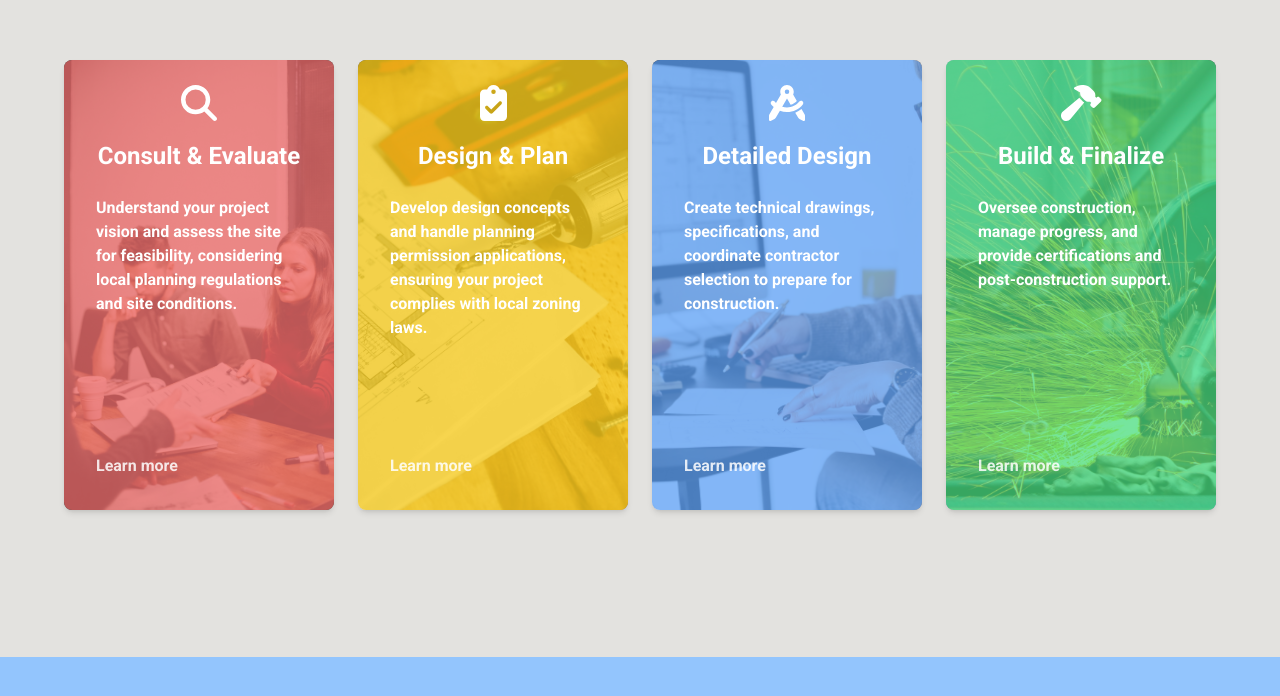
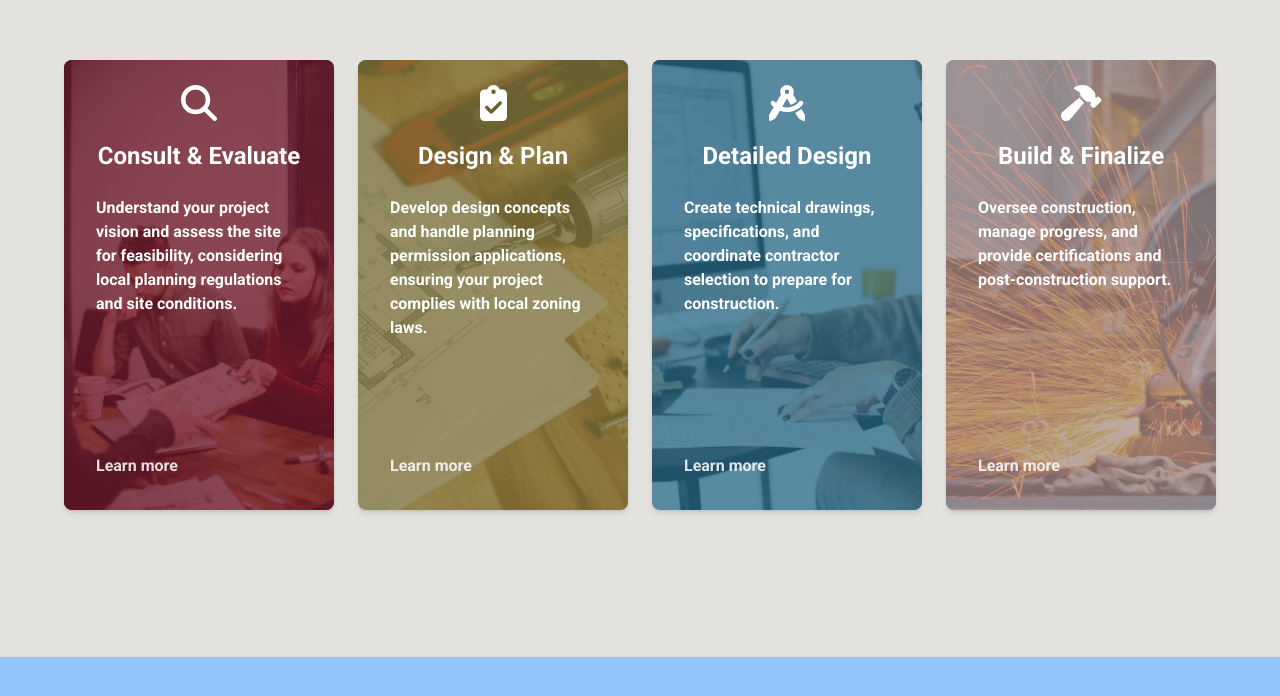
Before and after one commit to pmcd20/sampleSite, a React (Create React App) app: page / in a window 1280 px wide. Shown: the part 943-1639 px from the top of the page. Built offline with nearby package versions, Linux system fonts and the light colour scheme.

Commit message:
Change backgrounds

```diff
--- a/src/components/services.jsx
+++ b/src/components/services.jsx
@@ -13,7 +13,7 @@ const Services = () => {
                     <a href="#" className="block transform transition-transform duration-300 hover:scale-105">
                         <div className=" relative p-6 rounded-lg  shadow-md hover:shadow-2xl  flex flex-col justify-between bg-group-discussion  bg-no-repeat bg-cover bg-bottom  md:min-h[250px]  lg:min-h-[450px] ">
 
-                            <div className="absolute inset-0 bg-red-400  opacity-75 rounded-lg"></div>
+                            <div className="absolute inset-0 bg-[#76182d] opacity-75 rounded-lg"></div>
 
 
 
@@ -33,7 +33,7 @@ const Services = () => {
                     <a href="#" className="block transform transition-transform duration-300 hover:scale-105">
                         <div className=" relative p-6 rounded-lg shadow-md hover:shadow-2xl flex flex-col justify-between bg-table-plan  bg-no-repeat bg-cover bg-bottom md:min-h-[250px] lg:min-h-[450px] ">
 
-                            <div className="absolute inset-0 bg-yellow-400  opacity-75 rounded-lg"></div>
+                            <div className="absolute inset-0 bg-[#7c7034]  opacity-75 rounded-lg"></div>
 
 
 
@@ -54,7 +54,7 @@ const Services = () => {
                     <a href="#" className="block transform transition-transform duration-300 hover:scale-105">
                         <div className=" relative p-6 rounded-lg shadow-md hover:shadow-2xl flex flex-col justify-between bg-person-computer  bg-no-repeat bg-cover bg-bottom md:min-h-[250px] lg:min-h-[450px] ">
 
-                            <div className="absolute inset-0 bg-blue-400  opacity-75 rounded-lg"></div>
+                            <div className="absolute inset-0 bg-[#276a89] opacity-75 rounded-lg"></div>
 
 
 
@@ -74,7 +74,7 @@ const Services = () => {
                     <a href="#" className="block transform transition-transform duration-300 hover:scale-105">
                         <div className=" relative p-6 rounded-lg shadow-md hover:shadow-2xl flex flex-col justify-between bg-saw-sparks  bg-no-repeat bg-cover bg-bottom md:min-h-[250px] lg:min-h-[450px] ">
 
-                            <div className="absolute inset-0 bg-green-400  opacity-75 rounded-lg"></div>
+                            <div className="absolute inset-0 bg-[#a78d8a]  opacity-75 rounded-lg"></div>
 
 
 
```
